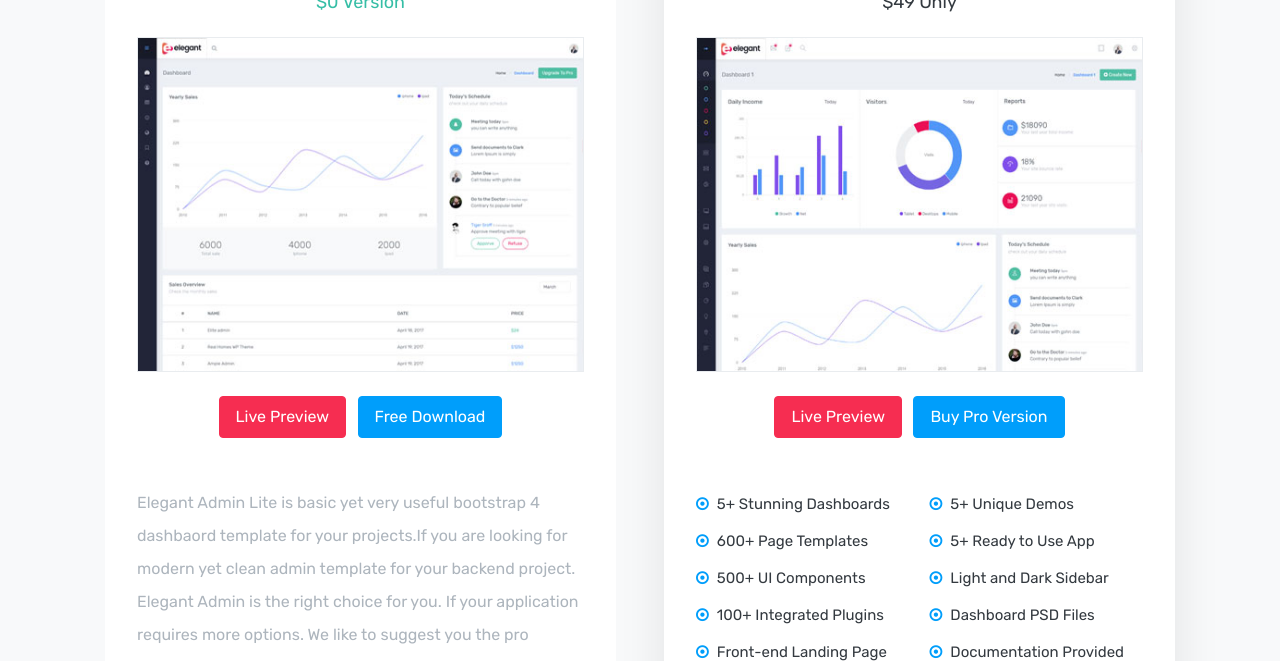
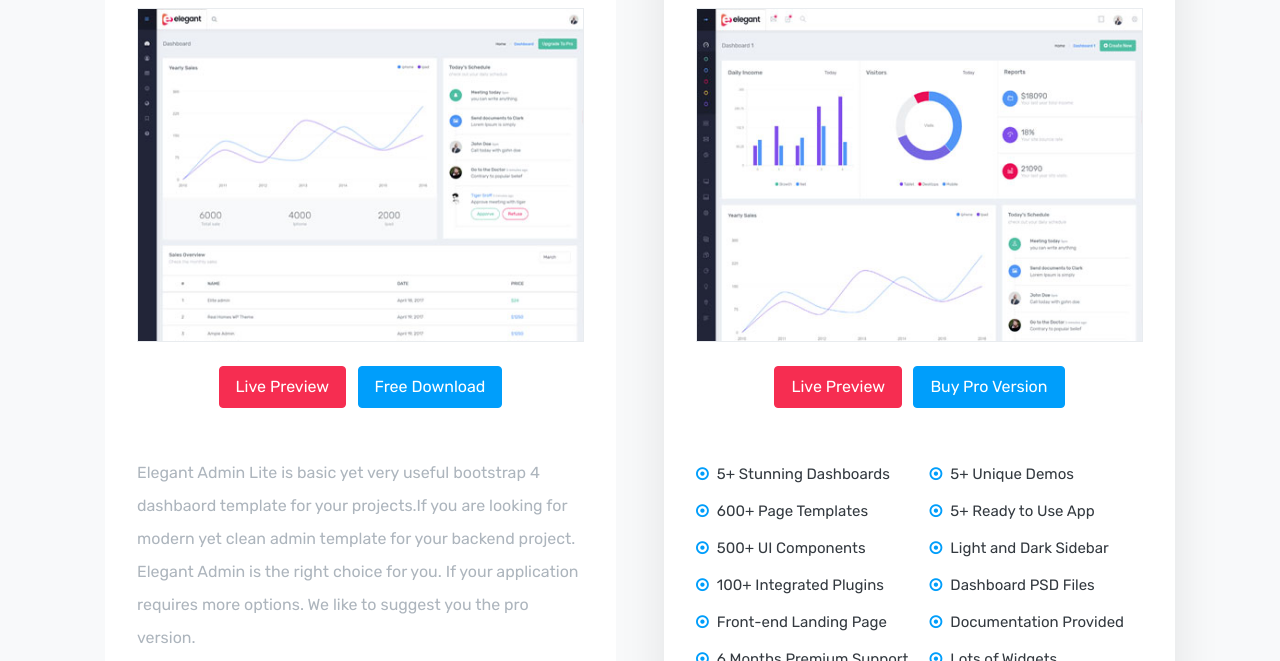
Before and after one commit to wrappixel/elegant-admin-lite, a plain HTML site: page landingpage/index.html in a window 1280 px wide. Shown: the part 439-1100 px from the top of the page. Drawn offline with nearby package versions, Linux system fonts and the light colour scheme.

Commit message:
price removed

```diff
--- a/landingpage/index.html
+++ b/landingpage/index.html
@@ -122,7 +122,6 @@
                   <div class="card-body p-4">
                     <div class="text-center">
                       <h2 class="text-dark font-weight-medium">Free Version</h2>
-                      <h4 class="text-success">$0 Version</h4>
                     </div>
                     <div class="live-box text-center mt-4">
                       <img
@@ -230,7 +229,6 @@
                   <div class="card-body p-4">
                     <div class="text-center">
                       <h2 class="text-info font-weight-medium">Pro Version</h2>
-                      <h4 class="text-dark">$49 Only</h4>
                     </div>
                     <div class="live-box text-center mt-4">
                       <img
```
